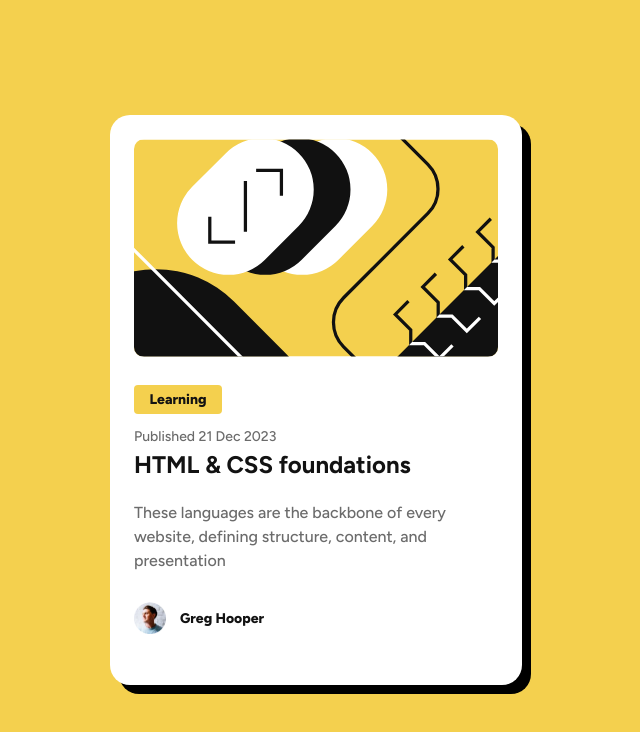
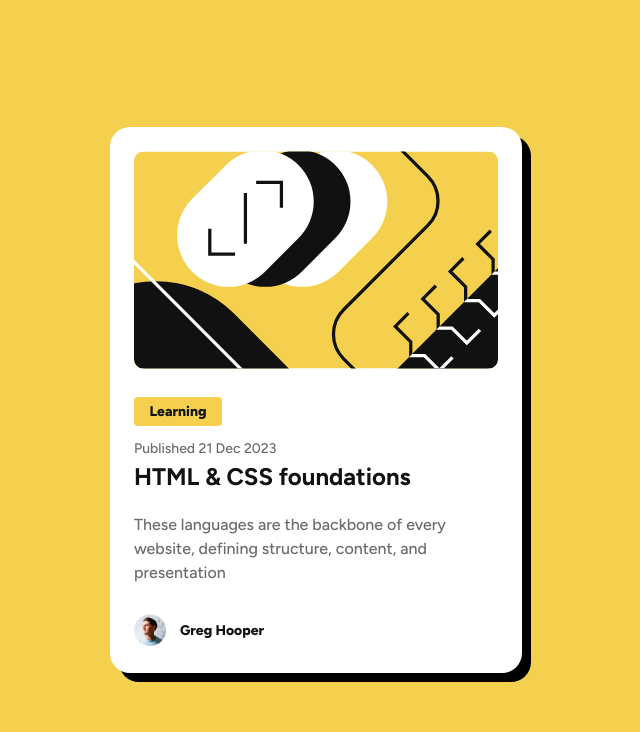
Before and after one commit to wisdomlight/blog-preview-card, a plain HTML site: page index.html in a window 1280 px wide. Shown: the whole page, without its empty margins (324-964 px from the left). Drawn offline with Linux system fonts and the light colour scheme.

Commit message:
worked on height of card by reducing the .container lower padding to 0px from 24px

```diff
--- a/index.html
+++ b/index.html
@@ -34,7 +34,7 @@ rel="stylesheet">
     width: 90%;
     max-width: 364px;
     height: 522px;
-    padding: 24px;
+    padding: 24px 24px 0 24px;
     border-radius: 20px;
     box-shadow: 9px 9px black;
   }
@@ -113,17 +113,15 @@ rel="stylesheet">
   .author-name {
     font-weight: 800;
     font-size: 14px;
-    /* background-color: blue; */
     justify-self: end;
-    /* align-self: flex-end; */
   }
   </style>
 </head>
 <body>
   <container class="container">
-    <div class="hero-img">
+    <header class="hero-img">
       <img class="hero-img" src="./assets/images/illustration-article.svg" alt="artistic graphics">
-    </div>
+    </header>
     <main class="content">
       <div class="tag">Learning</div>
       <time class="date" datetime="2023-12-21" >Published 21 Dec 2023</time>
```
